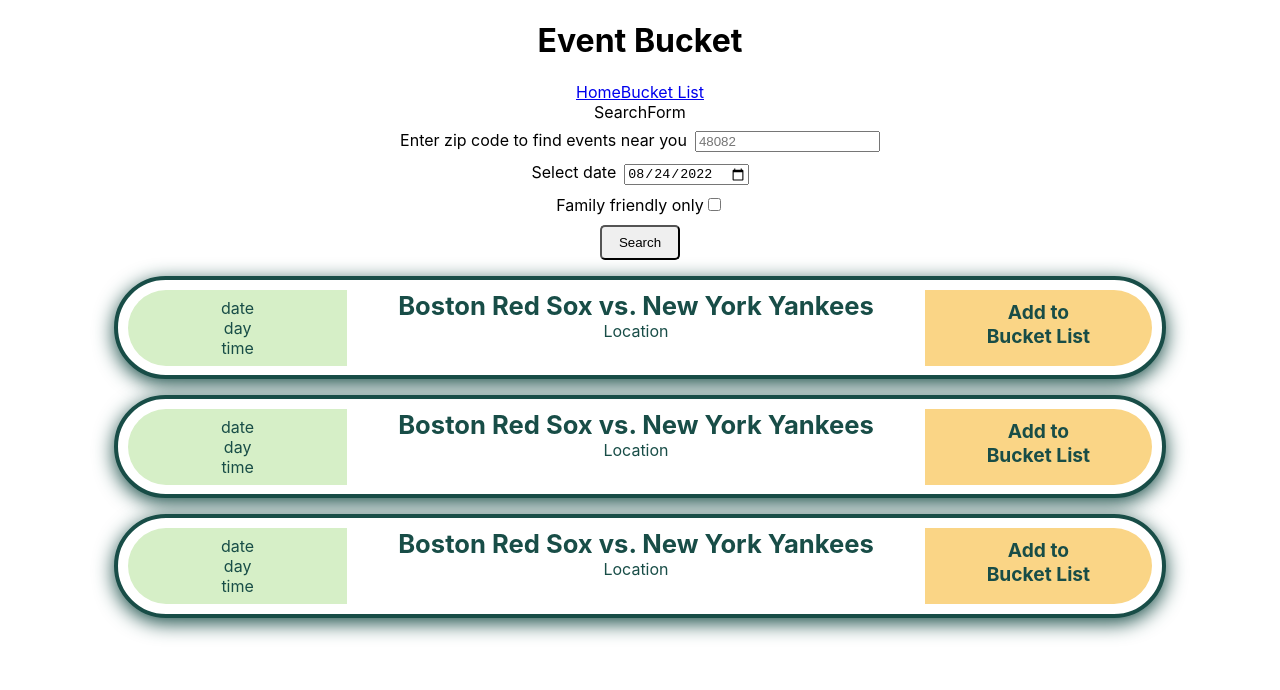
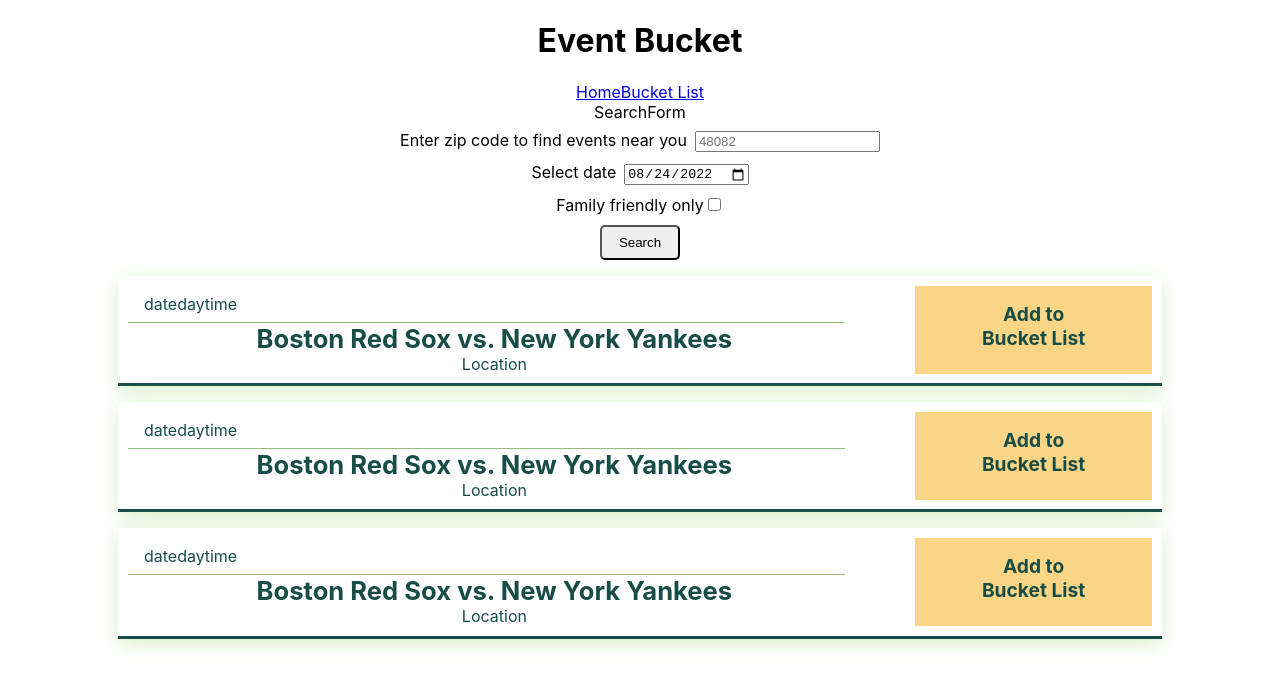
Before and after one commit to KatSchultz/react-events-app, a React (Create React App) app: page / in a window 1280 px wide. Shown: the top 690 px of the page. Built offline with nearby package versions, Linux system fonts and the light colour scheme; no server answers.

Commit message:
single event styling

```diff
--- a/src/components/SingleEvent.css
+++ b/src/components/SingleEvent.css
@@ -2,28 +2,34 @@
   width: 80vw;
   display: flex;
   justify-content: space-between;
-  align-content: center;
-  align-items: stretch;
+  /* align-content: center; */
+  /* align-items: stretch; */
 
-  border: solid 4px #184d47;
-  border-radius: 10rem;
+  border-bottom: solid 3px #184d47;
   margin: 0.5rem;
   padding: 0.6rem;
 
   background-color: white;
   color: #184d47;
-  box-shadow: 0px 5px 20px #184d47;
+  box-shadow: 0px 5px 20px #d6efc7;
+}
+
+.date-details-container {
+  width: 70%;
 }
 
 .date {
+  display: flex;
+  flex-direction: row;
   color: #184d47;
-  background-color: #d6efc7;
+  /* background-color: #d6efc7; */
   padding: 0.5rem 1rem;
-  border-radius: 5rem 0rem 0rem 5rem;
-  width: 20%;
+  border-bottom: solid 1px #96bb7c;
+
+  /* width: 20%; */
 }
 .event-details {
-  width: 60%;
+  width: 100%;
   padding: 0 0.5rem;
 }
 .event-name {
@@ -34,19 +40,17 @@
 .button {
   font-weight: 700;
   font-size: 1.2rem;
-  padding: 10px 20px;
+  text-align: center;
   width: 20%;
-  text-align: center;
+  padding: 1rem;
 
   color: #184d47;
   background-color: #fad586;
-  border-radius: 0 5rem 5rem 0;
   border-style: none;
 }
 
 colorPalette {
   color: #184d47;
-
   color: #96bb7c;
   color: #d6efc7;
   color: #fad586;
--- a/src/components/SingleEvent.tsx
+++ b/src/components/SingleEvent.tsx
@@ -18,6 +18,7 @@
 
   return (
     <div className="single-event">
+      <div className="date-details-container">
         <div className="date">
           <div>date</div>
           <div>day</div>
@@ -26,6 +27,7 @@
         <div className="event-details">
           <div className="event-name">{event.name}</div>
           <div>Location</div>
+        </div>
       </div>
       <div className="button" onClick={bucketClickHandler}>
         <div>
```
Lines whose indentation alone changed are shown as unchanged.
